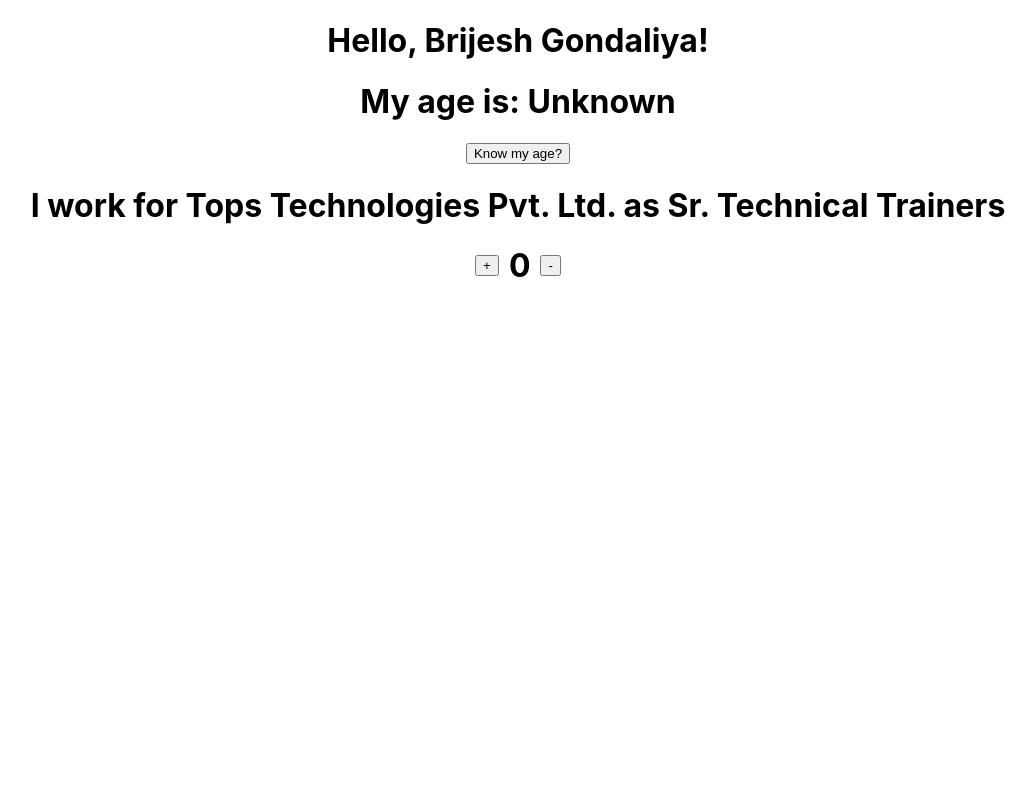
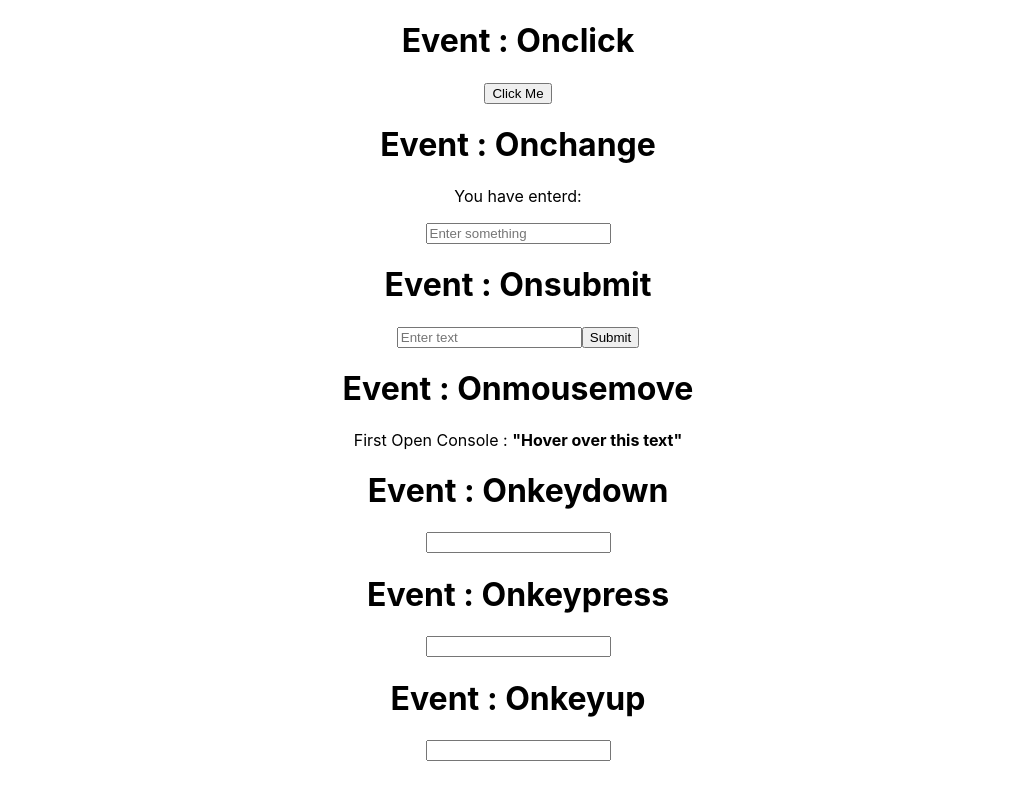
Before and after one commit to Witzcode0/frontend_tops, a React (Create React App) app in the folder ReactJS/react-components/: page / in a window 1280 px wide. Shown: the top 787 px of the page, without its empty margins (122-1158 px from the left). Built offline with nearby package versions, Linux system fonts and the light colour scheme.

Commit message:
exception handling and template

```diff
--- a/ReactJS/react-components/src/App.js
+++ b/ReactJS/react-components/src/App.js
@@ -5,6 +5,8 @@
 import GreetingByFunction from './Components/Functions/Greeting';
 import GreetingByClass from './Components/Class/Greeting';
 import { IncDecQty, ShowAge } from './Components/Rstate/Cstate';
+import  Maincontent  from './Components/Cui/Cmulti';
+import AllEvents from './Components/Cevents/Cmainevents'
 
 // Class base first component
 class App extends Component {
@@ -15,10 +17,14 @@
   render() {
     return (
       <div className="App">
-        <GreetingByFunction name="Brijesh Gondaliya" />
-        <ShowAge />
-        <GreetingByClass company="Tops Technologies Pvt. Ltd." position="Sr. Technical Trainers" />
-        <IncDecQty />
+        {/* <GreetingByFunction name="Brijesh Gondaliya" /> */}
+        {/* <ShowAge /> */}
+        {/* <GreetingByClass company="Tops Technologies Pvt. Ltd." position="Sr. Technical Trainers" /> */}
+        {/* <IncDecQty /> */}
+
+        {/* <Maincontent/> */}
+
+        <AllEvents/>
       </div>
     )
   }
--- /dev/null
+++ b/ReactJS/react-components/src/Components/Cevents/Change.jsx
@@ -0,0 +1,18 @@
+import React from "react";
+
+function MainChange() {
+    const [inputValue, setInputValue] = React.useState('');
+
+    function handleChange(event) {
+        setInputValue(event.target.value);
+    }
+
+    return (
+        <div>
+            <p>You have enterd: {inputValue}</p>
+            <input type="text" value={inputValue} onChange={handleChange} placeholder="Enter something " />
+        </div>
+    );
+}
+
+export default MainChange;
--- /dev/null
+++ b/ReactJS/react-components/src/Components/Cevents/Click.jsx
@@ -0,0 +1,14 @@
+
+function handleClick() {
+    alert('Button clicked!');
+}
+
+function MainClick() {
+    return (
+        <button onClick={handleClick}>
+            Click Me
+        </button>
+    );
+}
+
+export default MainClick;
--- /dev/null
+++ b/ReactJS/react-components/src/Components/Cevents/Cmainevents.jsx
@@ -0,0 +1,42 @@
+import MainChange from "./Change";
+import MainClick from "./Click";
+import MainFocusBlur from "./Focusblur";
+import MainKeys from "./Keys";
+import MainMouse from "./Mouse";
+import MainSubmit from "./Submit";
+
+function AllEvents(){
+    return (
+        <div>
+            <h1>Event : Onclick</h1>
+            <MainClick/>
+
+            <h1>Event : Onchange</h1>
+            <MainChange/>
+
+            <h1>Event : Onsubmit</h1>
+            <MainSubmit/>
+
+            <h1>Event : Onmousemove</h1>
+            <MainMouse/>
+
+            <h1>Event : Onkeydown</h1>
+            <MainKeys/>
+
+            <h1>Event : Onkeypress</h1>
+            <MainKeys/>
+
+            <h1>Event : Onkeyup</h1>
+            <MainKeys/>
+
+            <h1>Event : Onfocus</h1>
+            <MainFocusBlur/>
+
+            <h1>Event : Onblur</h1>
+            <MainFocusBlur/>
+
+        </div>
+    )
+}
+
+export default AllEvents;
--- /dev/null
+++ b/ReactJS/react-components/src/Components/Cevents/Focusblur.jsx
@@ -0,0 +1,17 @@
+import React from "react";
+
+function MainFocusBlur() {
+    function handleFocus() {
+        console.log('Input is focused');
+    }
+
+    function handleBlur() {
+        console.log('Input lost focus');
+    }
+
+    return (
+        <input type="text" onFocus={handleFocus} onBlur={handleBlur} />
+    );
+}
+
+export default MainFocusBlur;
--- /dev/null
+++ b/ReactJS/react-components/src/Components/Cevents/Keys.jsx
@@ -0,0 +1,27 @@
+import React from "react";
+
+
+function MainKeys() {
+    function handleKeyPress(event) {
+        console.log(`Key pressed and released: ${event.key}`);
+    }
+
+    function handleKeyDown(event) {
+        console.log(`Key down: ${event.key}`);
+    }
+
+    function handleKeyUp(event) {
+        console.log(`Key up: ${event.key}`);
+    }
+
+    return (
+        <input
+            type="text"
+            onKeyPress={handleKeyPress}
+            onKeyDown={handleKeyDown}
+            onKeyUp={handleKeyUp}
+        />
+    );
+}
+
+export default MainKeys;
--- /dev/null
+++ b/ReactJS/react-components/src/Components/Cevents/Mouse.jsx
@@ -0,0 +1,19 @@
+import React from "react";
+
+function MainMouse() {
+    function handleMouseOver() {
+        console.log('Mouse is over the element');
+    }
+
+    function handleMouseOut() {
+        console.log('Mouse left the element');
+    }
+
+    return (
+        <div onMouseOver={handleMouseOver} onMouseOut={handleMouseOut}>
+            First Open Console : <strong>"Hover over this text"</strong>
+        </div>
+    );
+}
+
+export default MainMouse;
--- /dev/null
+++ b/ReactJS/react-components/src/Components/Cevents/Submit.jsx
@@ -0,0 +1,17 @@
+import React from "react";
+
+function MainSubmit() {
+    function handleSubmit(event) {
+        event.preventDefault();
+        alert('Form submitted');
+    }
+
+    return (
+        <form onSubmit={handleSubmit}>
+            <input type="text" placeholder="Enter text" />
+            <button type="submit">Submit</button>
+        </form>
+    );
+}
+
+export default MainSubmit;
--- /dev/null
+++ b/ReactJS/react-components/src/Components/Cui/Ccomposition.js
@@ -0,0 +1,34 @@
+import React from 'react';
+
+function Card({ children }) {
+    return (
+        <div className="card">
+            {children}
+        </div>
+    );
+}
+
+function Title() {
+    return <h3>React Card Title</h3>;
+}
+
+function Content() {
+    return <p>This is some card content</p>;
+}
+
+function Cards() {
+    return (
+        <div>
+            <Card>
+                <Title />
+                <Content />
+            </Card>
+            <Card>
+                <h3>Another Card</h3>
+                <p>With different content!</p>
+            </Card>
+        </div>
+    );
+}
+
+export default Cards;
--- /dev/null
+++ b/ReactJS/react-components/src/Components/Cui/Cmulti.js
@@ -0,0 +1,51 @@
+import React from "react";
+import BlogPost from "./Cnesting";
+import Cards from "./Ccomposition";
+
+function Header() {
+  return (
+    <header>
+      <h1>Welcome to React Component Library</h1>
+    </header>
+  );
+}
+
+function Footer() {
+  return (
+    <footer>
+      <p>�� 2023 React Component Library. All rights reserved.</p>
+    </footer>
+  );
+}
+
+function Maincontent() {
+  return (
+    <main>
+      <div>
+        <fieldset style={{ border: "2px double orange", backgroundColor:"#ffb380" }}>
+          <legend style={{ textAlign: "left", color: "orange" }}>
+            Multi components
+          </legend>
+          <Header />
+          <h2>Main Content</h2>
+          <p>This is the main content of the React Component Library.</p>
+          <fieldset style={{ border: "2px double green", backgroundColor:"#99ff99" }}>
+            <legend style={{ textAlign: "left", color: "green" }}>
+              Component Nesting
+            </legend>
+            <BlogPost title="Blog Post 1" author="John Doe" date="2023-01-01" />
+            <fieldset style={{ border: "2px double gray", backgroundColor:"#cccccc" }}>
+              <legend style={{ textAlign: "left", color: "gray" }}>
+                Component Composition
+              </legend>
+              <Cards />
+            </fieldset>
+          </fieldset>
+          <Footer />
+        </fieldset>
+      </div>
+    </main>
+  );
+}
+
+export default Maincontent;
--- /dev/null
+++ b/ReactJS/react-components/src/Components/Cui/Cnesting.js
@@ -0,0 +1,25 @@
+import React from 'react';
+
+function Header() {
+    return <header><h1>My Blog</h1></header>;
+}
+
+function PostTitle() {
+    return <h2>Understanding React</h2>;
+}
+
+function PostContent() {
+    return <p>React is a powerful library for building user interfaces...</p>;
+}
+
+function BlogPost() {
+    return (
+        <div>
+            <Header />
+            <PostTitle />
+            <PostContent />
+        </div>
+    );
+}
+
+export default BlogPost;
```
Also changed, not shown: 1 other file (tests, documents, lock files or other folders).
